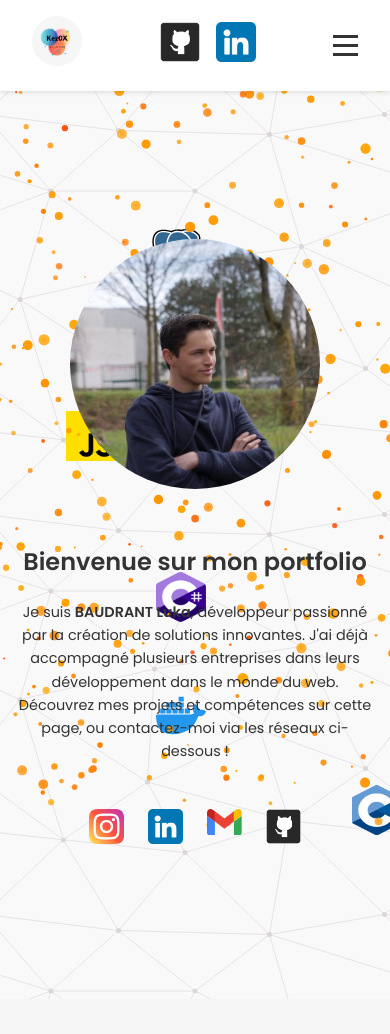
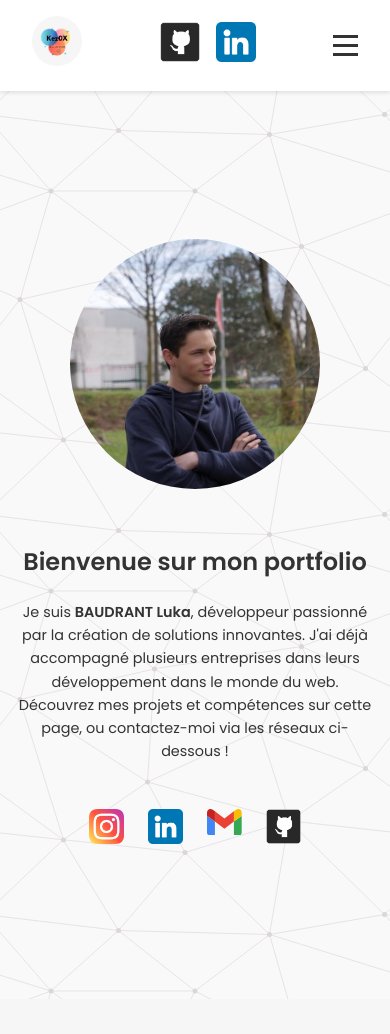
Before and after one commit to Kez0X/Portefolio, a Flask app: page / in a window 390 px wide. Shown: the top 1034 px of the page. Run offline with Flask 3, Linux system fonts and the light colour scheme.

Commit message:
fix : pas d'animation sur telephone

```diff
--- a/PORTEFOLIO/static/style/index.css
+++ b/PORTEFOLIO/static/style/index.css
@@ -1027,6 +1027,10 @@ body {
             .timeline li {
                 font-size: 0.9rem;
             }
+
+            #skills-canvas{
+                display : none;
+            }
         }
 
 
```
